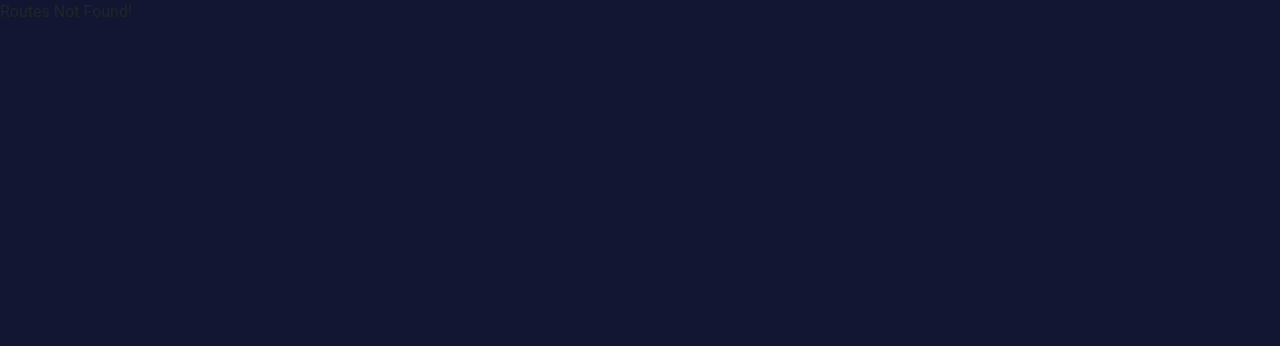
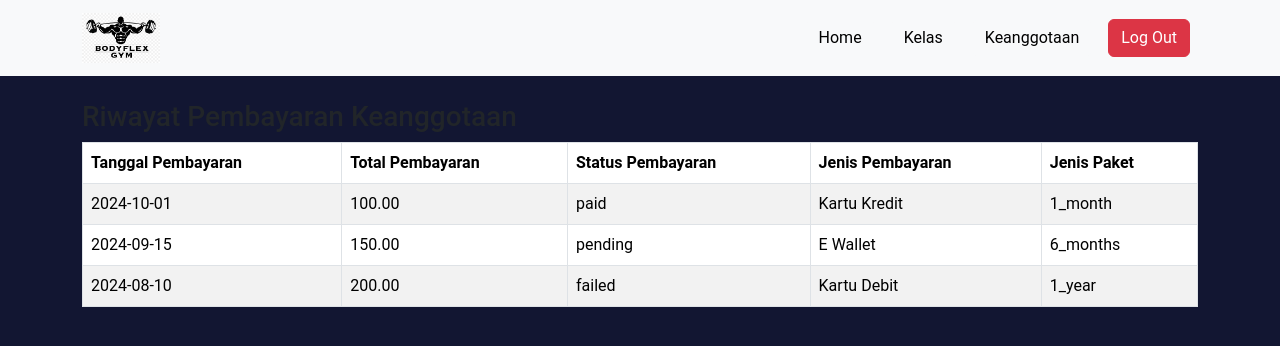
Before and after one commit to TokSeKa-uajy/PW_B_4_React, a React (Vite) app: page /user/RiwayatKeanggotaanPage in a window 1280 px wide. Before the commit this address had no page. Shown: the top 346 px of the page. Built offline with nearby package versions, Linux system fonts and the light colour scheme.

Commit message:
belum fix

```diff
--- a/src/pages/ProfilePage.jsx
+++ b/src/pages/ProfilePage.jsx
@@ -44,9 +44,9 @@ const ProfilPage = () => {
             name: "Kelas Aktif",
         },
         {
-            path: "/user/UserKeanggotaan",
+            path: "/user/RiwayatKeanggotaanPage",
             name: "Keanggotaan Saya",
-        }
+        },
     ];
 
     const navigate = useNavigate(); // React Router's hook for navigation
--- /dev/null
+++ b/src/pages/RiwayatKeanggotaanPage.jsx
@@ -0,0 +1,96 @@
+import React, { useState, useEffect } from 'react';
+import { Row, Col, Container, Table } from 'react-bootstrap';
+import { useNavigate } from 'react-router-dom';
+// Simulasi API dengan data dummy
+const RiwayatKeanggotaanPage = () => {
+    const navigate = useNavigate();
+
+    // Data dummy untuk riwayat pembayaran
+    const [riwayatPembayaran, setRiwayatPembayaran] = useState([]);
+    const [paketKeanggotaan, setPaketKeanggotaan] = useState([]);
+
+    // Simulasi data riwayat pembayaran
+    const dataRiwayat = [
+        {
+            id_registrasi: 1,
+            id_pengguna: 101,
+            id_paket: 1, // ID Paket yang sesuai dengan paket
+            tanggal_pembayaran: '2024-10-01',
+            total_pembayaran: 100.00,
+            status_pembayaran: 'paid',
+            jenis_pembayaran: 'Kartu Kredit',
+        },
+        {
+            id_registrasi: 2,
+            id_pengguna: 102,
+            id_paket: 2,
+            tanggal_pembayaran: '2024-09-15',
+            total_pembayaran: 150.00,
+            status_pembayaran: 'pending',
+            jenis_pembayaran: 'E Wallet',
+        },
+        {
+            id_registrasi: 3,
+            id_pengguna: 103,
+            id_paket: 3,
+            tanggal_pembayaran: '2024-08-10',
+            total_pembayaran: 200.00,
+            status_pembayaran: 'failed',
+            jenis_pembayaran: 'Kartu Debit',
+        },
+    ];
+
+    // Simulasi data paket keanggotaan
+    const dataPaket = [
+        { id_paket: 1, durasi: '1_month', harga: 100.00 },
+        { id_paket: 2, durasi: '6_months', harga: 150.00 },
+        { id_paket: 3, durasi: '1_year', harga: 200.00 },
+    ];
+
+    // Menggunakan useEffect untuk mensimulasikan pemanggilan API dan mengatur state
+    useEffect(() => {
+        // Simulasi fetch data riwayat pembayaran dan paket keanggotaan
+        setRiwayatPembayaran(dataRiwayat);
+        setPaketKeanggotaan(dataPaket);
+    }, []);
+
+    // Fungsi untuk mendapatkan nama paket berdasarkan ID paket
+    const getPaketById = (id) => {
+        const paket = paketKeanggotaan.find(p => p.id_paket === id);
+        return paket ? paket.durasi : 'Tidak diketahui';
+    };
+
+    return (
+        <Container className="mt-4">
+            <Row>
+                <Col>
+                    <h3>Riwayat Pembayaran Keanggotaan</h3>
+                    <Table striped bordered hover>
+                        <thead>
+                            <tr>
+                                <th>Tanggal Pembayaran</th>
+                                <th>Total Pembayaran</th>
+                                <th>Status Pembayaran</th>
+                                <th>Jenis Pembayaran</th>
+                                <th>Jenis Paket</th>
+                            </tr>
+                        </thead>
+                        <tbody>
+                            {riwayatPembayaran.map((item) => (
+                                <tr key={item.id_registrasi}>
+                                    <td>{item.tanggal_pembayaran}</td>
+                                    <td>{item.total_pembayaran.toFixed(2)}</td>
+                                    <td>{item.status_pembayaran}</td>
+                                    <td>{item.jenis_pembayaran}</td>
+                                    <td>{getPaketById(item.id_paket)}</td>
+                                </tr>
+                            ))}
+                        </tbody>
+                    </Table>
+                </Col>
+            </Row>
+        </Container>
+    );
+};
+
+export default RiwayatKeanggotaanPage;
--- a/src/routes/Index.jsx
+++ b/src/routes/Index.jsx
@@ -7,7 +7,7 @@ import UserLayout from "../layouts/UserLayout";
 import ProfilPage from "../pages/profilePage";
 import KelasPage from "../pages/KelasPage";
 import KelasAktifPage from "../pages/KelasAktifPage";
-
+import RiwayatKeanggotaanPage from "../pages/RiwayatKeanggotaanPage";
 const router = createBrowserRouter([
     {
         path: "*",
@@ -45,6 +45,10 @@ const router = createBrowserRouter([
                 path: "/user/kelas-aktif",
                 element: <KelasAktifPage />,
             },
+            {
+                path: "/user/RiwayatKeanggotaanPage",
+                element: <RiwayatKeanggotaanPage/>
+            }
         ],
     },
 ]);
```
Also changed, not shown: src/pages/riwayatKeanggotaan.jsx (deleted).
